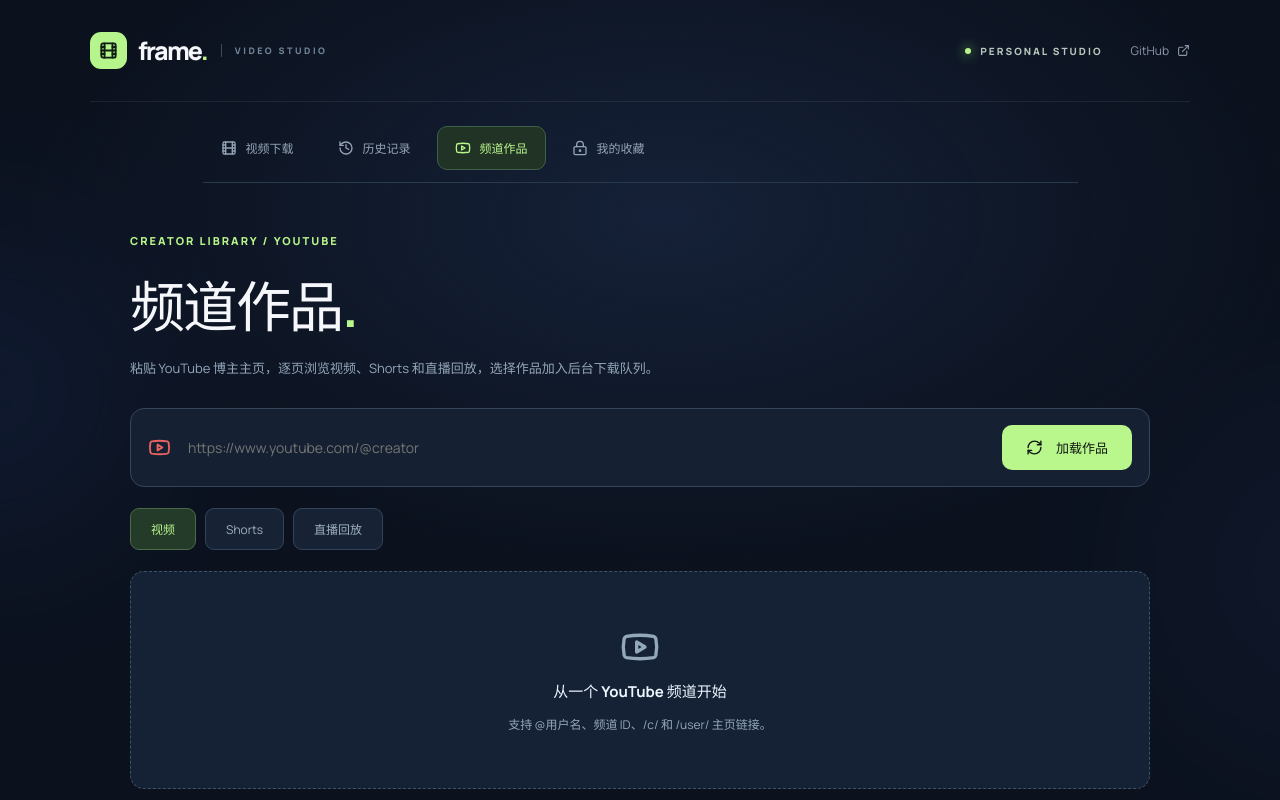
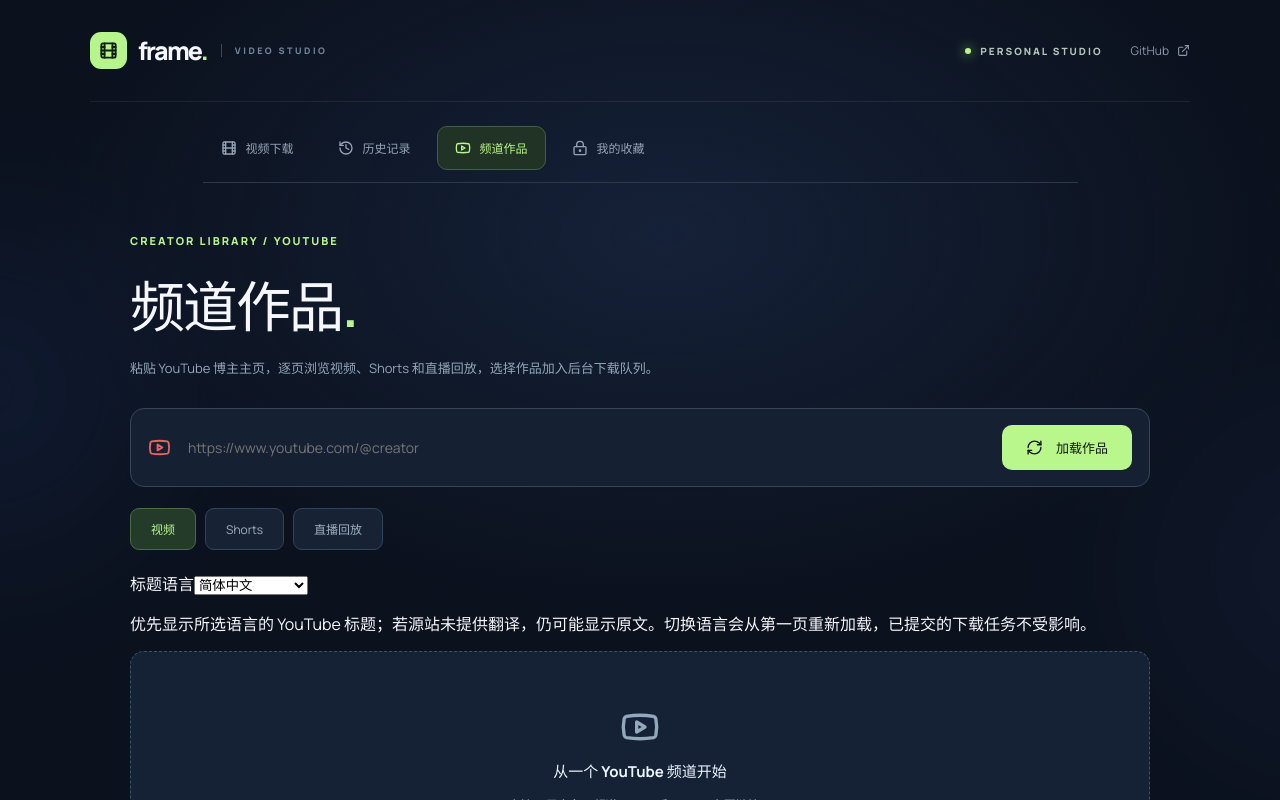
Before and after one commit to hythzx/Frame-Video-Studio, a Vue app in the folder frontend/: page / in a window 1280 px wide. Both pictures are taken after a click on the button "频道作品". Shown: the top 800 px of the page. Built offline with nearby package versions, Linux system fonts and the light colour scheme.

Commit message:
feat(web): add YouTube channel title language dropdown with page refresh

```diff
--- a/frontend/src/ChannelView.vue
+++ b/frontend/src/ChannelView.vue
@@ -5,6 +5,7 @@ import { ArrowDownToLine, Check, ExternalLink, Film, LoaderCircle, RefreshCw, Yo
 const STORAGE_KEY = 'frame-youtube-channel-jobs-v1'
 const channelUrl = ref('')
 const section = ref('videos')
+const titleLanguage = ref('zh-CN')
 const channelTitle = ref('')
 const items = ref([])
 const nextStart = ref(null)
@@ -21,6 +22,12 @@ const sections = [
   { value: 'videos', label: '视频' },
   { value: 'shorts', label: 'Shorts' },
   { value: 'streams', label: '直播回放' },
+]
+const titleLanguages = [
+  { value: 'zh-CN', label: '简体中文' },
+  { value: 'zh-TW', label: '繁體中文' },
+  { value: 'en', label: 'English' },
+  { value: 'original', label: '原始语言 / 自动' },
 ]
 const selectedCount = computed(() => selected.value.length)
 const jobList = computed(() => Object.values(jobs.value).sort((a, b) => b.created - a.created))
@@ -70,7 +77,8 @@ async function loadPage(reset = false) {
   }
   try {
     const qs = new URLSearchParams({
-      url: channelUrl.value.trim(), section: section.value, start: String(from),
+      url: channelUrl.value.trim(), section: section.value,
+      lang: titleLanguage.value, start: String(from),
     })
     const res = await fetch('/api/youtube/channels?' + qs, { cache: 'no-store' })
     if (!res.ok) throw new Error(await apiError(res))
@@ -155,7 +163,7 @@ function clearCompleted() {
   persistJobs()
 }
 
-watch(section, () => { if (channelUrl.value.trim()) loadPage(true) })
+watch([section, titleLanguage], () => { if (channelUrl.value.trim()) loadPage(true) })
 onMounted(() => {
   readJobs()
   refreshJobs()
@@ -183,10 +191,19 @@ onUnmounted(() => clearInterval(refreshTimer))
       </button>
     </form>
 
-    <div class="channel-tabs">
-      <button v-for="tab in sections" :key="tab.value" type="button" :disabled="loading"
-              :class="{ active: section === tab.value }" @click="section = tab.value">{{ tab.label }}</button>
+    <div class="channel-controls">
+      <div class="channel-tabs">
+        <button v-for="tab in sections" :key="tab.value" type="button" :disabled="loading"
+                :class="{ active: section === tab.value }" @click="section = tab.value">{{ tab.label }}</button>
+      </div>
+      <label class="channel-language">
+        <span>标题语言</span>
+        <select v-model="titleLanguage" aria-label="YouTube 频道作品标题语言" :disabled="loading">
+          <option v-for="lang in titleLanguages" :key="lang.value" :value="lang.value">{{ lang.label }}</option>
+        </select>
+      </label>
     </div>
+    <p class="channel-language-tip">优先显示所选语言的 YouTube 标题；若源站未提供翻译，仍可能显示原文。切换语言会从第一页重新加载，已提交的下载任务不受影响。</p>
     <p v-if="error" class="channel-error" role="alert">{{ error }}</p>
     <p v-if="notice" class="channel-notice">{{ notice }}</p>
 
```
